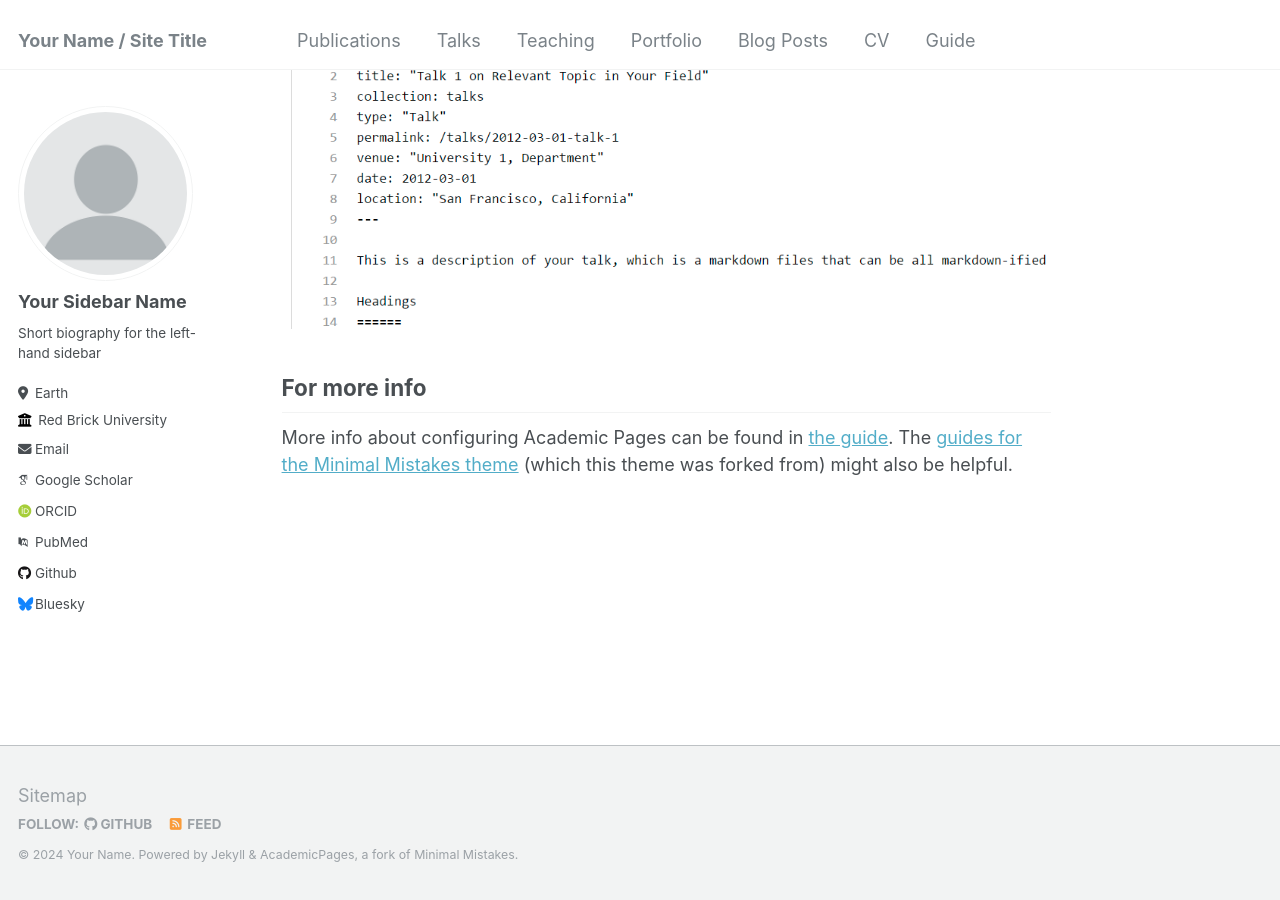
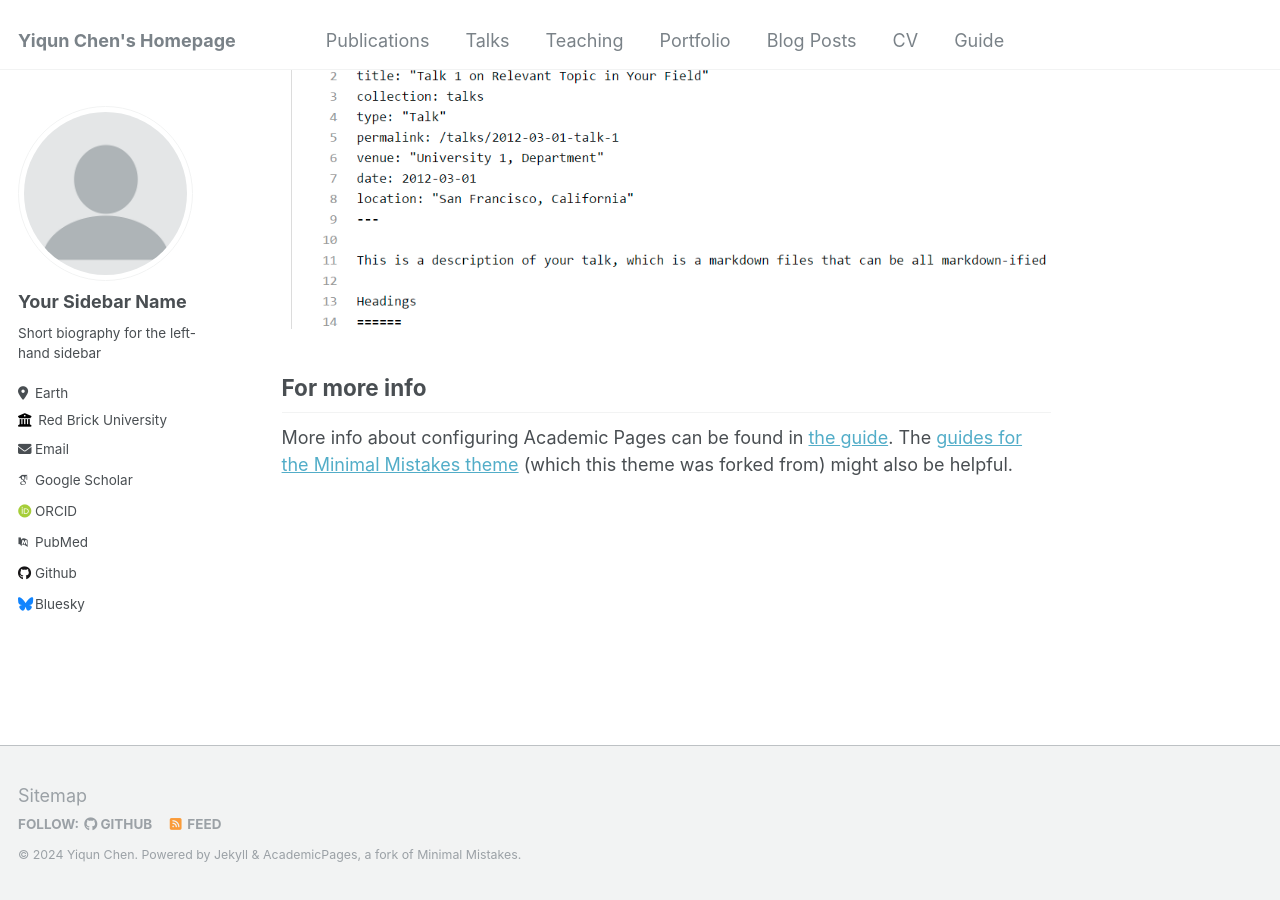
Before and after one commit to chenyiqun/chenyiqun99.github.io, a Jekyll site: the page built from _pages/about.md, in a window 1280 px wide and 900 px high, scrolled down 2660 px. Built offline with Jekyll 4.4.1, drawn with Linux system fonts in a browser that asks for light colours; some web fonts are replaced.

Commit message:
Update _config.yml

```diff
--- a/_config.yml
+++ b/_config.yml
@@ -8,13 +8,13 @@
 
 # Basic Site Settings
 locale                   : "en-US"
-title                    : "Your Name / Site Title"
+title                    : "Yiqun Chen's Homepage"
 title_separator          : "-"
-name                     : &name "Your Name"
+name                     : &name "Yiqun Chen"
 description              : &description "personal description"
-url                      : https://academicpages.github.io # the base hostname & protocol for your site e.g. "https://mmistakes.github.io"
+url                      : https://chenyiqun99.github.io # the base hostname & protocol for your site e.g. "https://mmistakes.github.io"
 baseurl                  : "" # the subpath of your site, e.g. "/blog"
-repository               : "academicpages/academicpages.github.io"
+repository               : "chenyiqun99.github.io"
 
 # Site Author - The following control what appear as part of the author content on the side bar.
 #               If a field is blank the icon and link will not appear, otherwise it will be shown.
```
